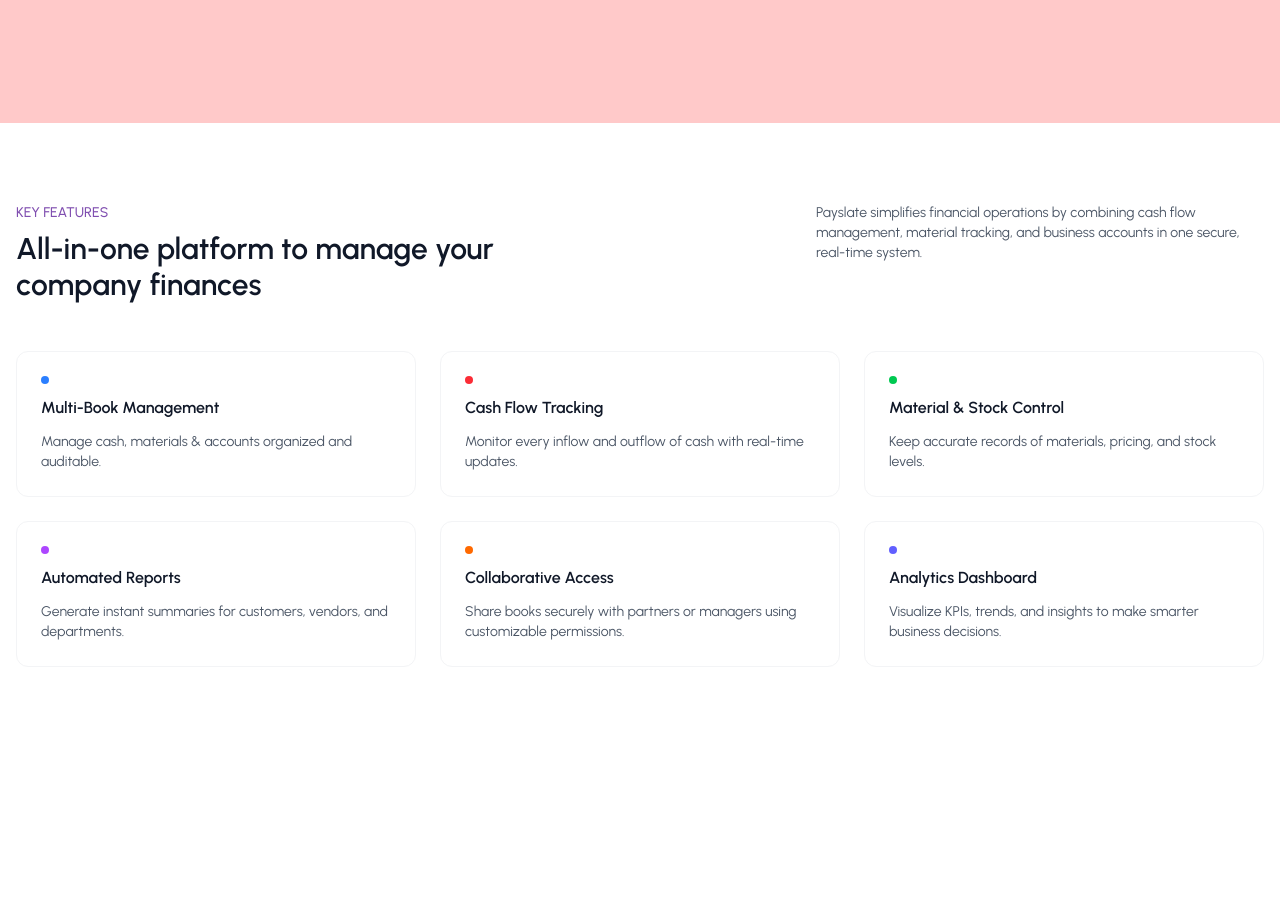
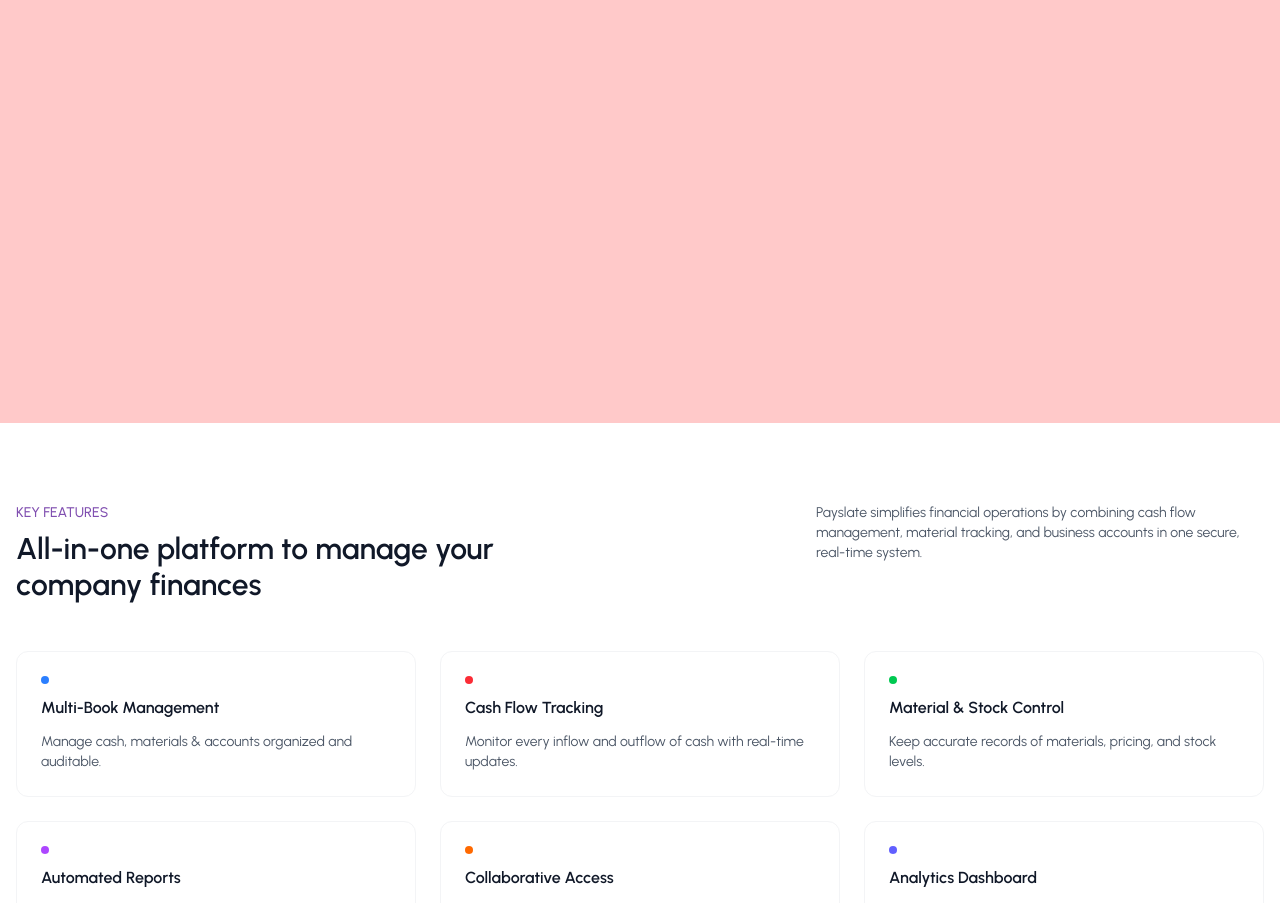
Before and after one commit to muppidathibecse/payslate, a Next.js app: page / in a window 1280 px wide. Shown: the part 1180-2083 px from the top of the page. Before the commit the page ends 1927 px from the top, so only its background shows below. Built offline with nearby package versions, Linux system fonts and the light colour scheme.

Commit message:
add additional section to Home component

```diff
--- a/src/app/page.tsx
+++ b/src/app/page.tsx
@@ -10,6 +10,7 @@
         <div className="bg-red-200 h-[300px]"></div>
         <div className="bg-red-200 h-[300px]"></div>
         <div className="bg-red-200 h-[300px]"></div>
+        <div className="bg-red-200 h-[300px]"></div>
         <Features />
       </section>
     </>
```
